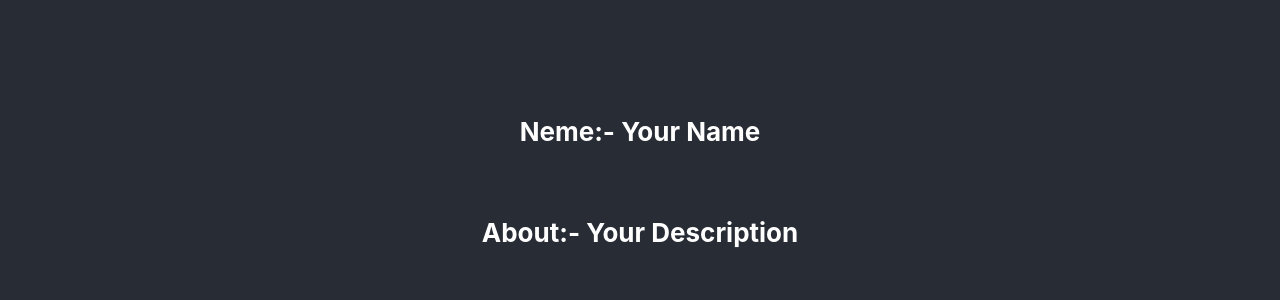
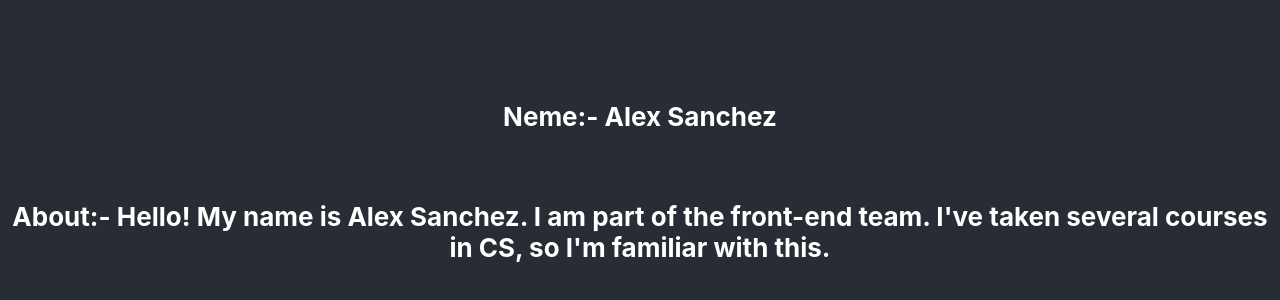
Before and after one commit to PianomanEric/reqcheck, a React (Create React App) app in the folder application/team-website/: page /member/alex in a window 1280 px wide. Shown: the part 218-518 px from the top of the page. Built offline with nearby package versions, Linux system fonts and the light colour scheme.

Commit message:
Adding my info (Alex)

```diff
--- a/application/team-website/src/MemberInfor.js
+++ b/application/team-website/src/MemberInfor.js
@@ -61,10 +61,10 @@ function MemberInfo() {
     }else if(name === "alex") {
       return <>
       <h4>
-          Neme:- Your Name
+          Neme:- Alex Sanchez
         </h4>
         <h4>
-        About:- Your Description
+        About:- Hello! My name is Alex Sanchez. I am part of the front-end team. I've taken several courses in CS, so I'm familiar with this.
         </h4>
       </>
     }
```
